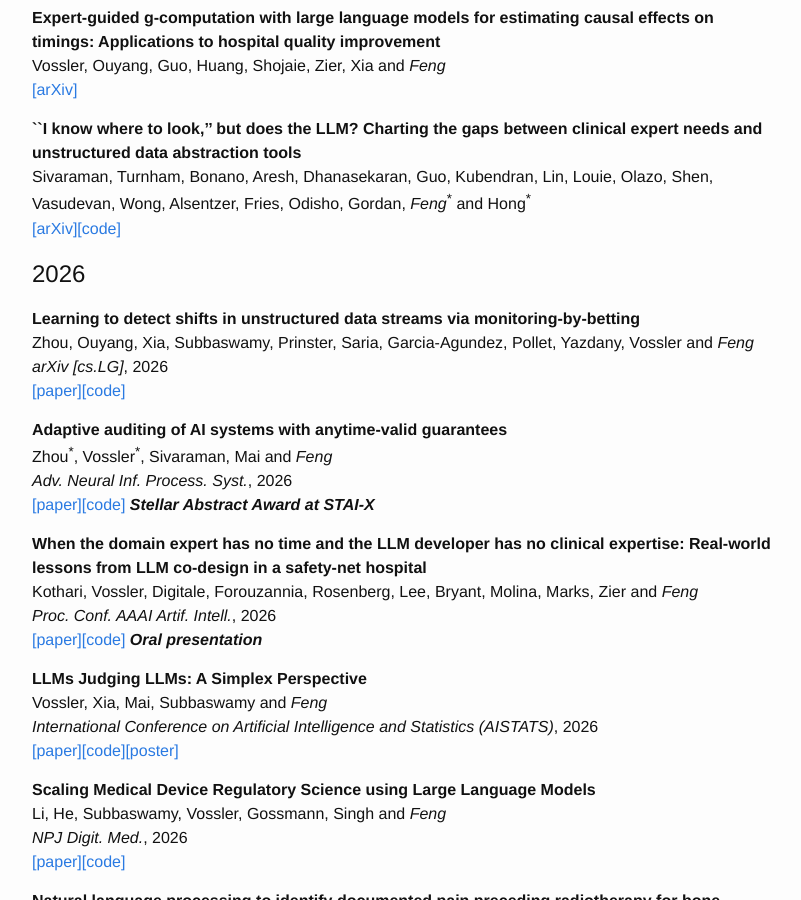
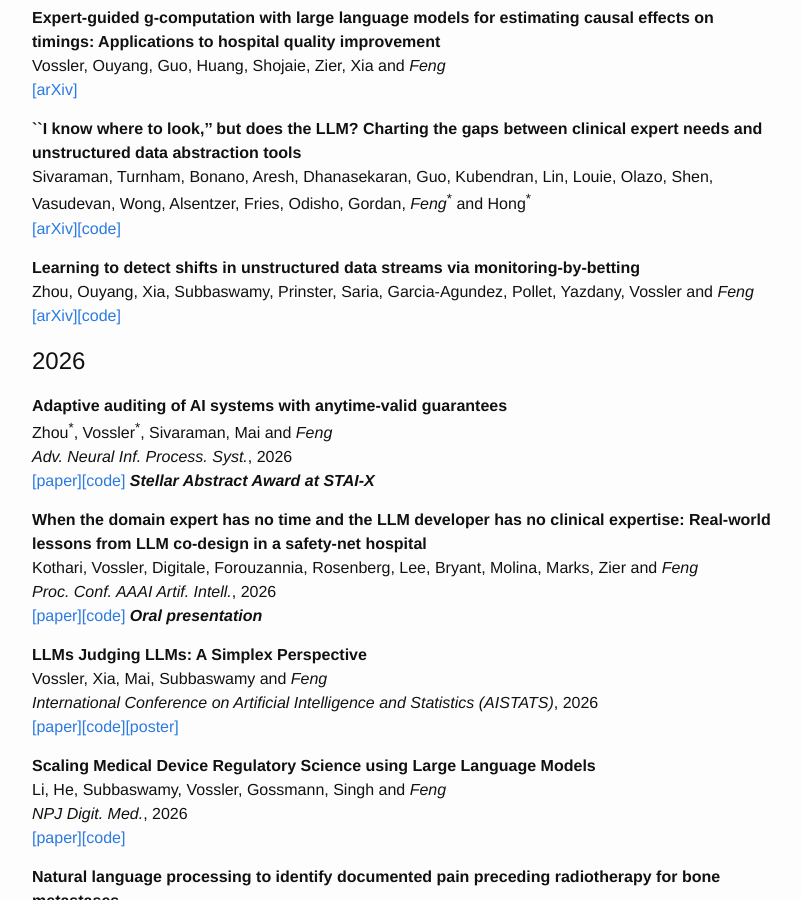
Before and after one commit to jjfeng/jjfeng.github.io, a Jekyll site: the page built from publications.md, in a window 1280 px wide and 900 px high, scrolled down 425 px. Shown: the whole window, without its empty margins (238-1039 px from the left). Built offline with Jekyll 4.4.1, drawn with Linux system fonts in a browser that asks for light colours.

Commit message:
update pubs

```diff
--- a/publications.md
+++ b/publications.md
@@ -25,12 +25,11 @@ Vossler, Ouyang, Guo, Huang, Shojaie, Zier, Xia and *Feng*<br />
 Sivaraman, Turnham, Bonano, Aresh, Dhanasekaran, Guo, Kubendran, Lin, Louie, Olazo, Shen, Vasudevan, Wong, Alsentzer, Fries, Odisho, Gordan, *Feng*<sup>\*</sup> and Hong<sup>\*</sup><br />
 [\[arXiv\]](https://arxiv.org/abs/2609.19318)[\[code\]](https://github.com/weill-cancer-hub-west-impact-ai/libretto)
 
-## 2026
 **Learning to detect shifts in unstructured data streams via monitoring-by-betting**<br />
 Zhou, Ouyang, Xia, Subbaswamy, Prinster, Saria, Garcia-Agundez, Pollet, Yazdany, Vossler and *Feng*<br />
-*arXiv [cs.LG]*, 2026<br />
-[\[paper\]](https://arxiv.org/abs/2610.17399)[\[code\]](https://github.com/jjfenglab/monitoring-by-betting)
+[\[arXiv\]](https://arxiv.org/abs/2610.17399)[\[code\]](https://github.com/jjfenglab/monitoring-by-betting)
 
+## 2026
 **Adaptive auditing of AI systems with anytime-valid guarantees**<br />
 Zhou<sup>\*</sup>, Vossler<sup>\*</sup>, Sivaraman, Mai and *Feng*<br />
 *Adv. Neural Inf. Process. Syst.*, 2026<br />
--- a/publications_preprint.bib
+++ b/publications_preprint.bib
@@ -88,7 +88,7 @@
                    Adarsh and Prinster, Drew and Saria, Suchi and
                    Garcia-Agundez, Augusto and Pollet, Sarah and Yazdany, Jinoos
                    and Vossler, Patrick and Feng, Jean",
-  journal       = "arXiv [cs.LG]",
+  journal       = "arXiv",
   month         =  oct,
   year          =  2026,
   archivePrefix = "arXiv",
```
